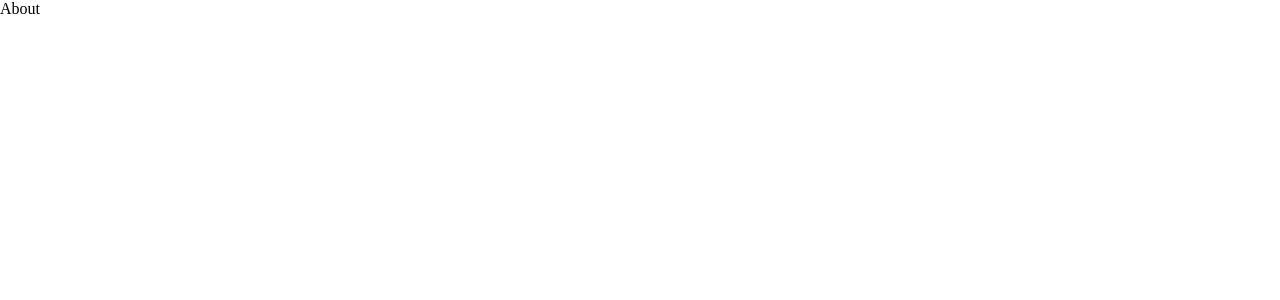
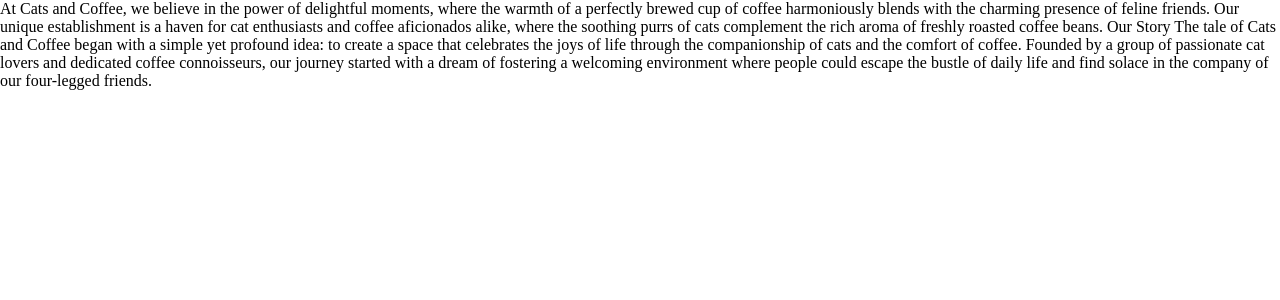
Before and after one commit to bentzi-shuster/webdev1_final_group, a Next.js app: page /about in a window 1280 px wide. Shown: the top 300 px of the page. Built offline with nearby package versions, Linux system fonts and the light colour scheme.

Commit message:
add text to about

```diff
--- a/src/app/about/page.jsx
+++ b/src/app/about/page.jsx
@@ -2,7 +2,13 @@
 
 const About = () => {
   return (
-    <div>About</div>
+    <div>
+At Cats and Coffee, we believe in the power of delightful moments, where the warmth of a perfectly brewed cup of coffee harmoniously blends with the charming presence of feline friends. Our unique establishment is a haven for cat enthusiasts and coffee aficionados alike, where the soothing purrs of cats complement the rich aroma of freshly roasted coffee beans.
+
+Our Story
+The tale of Cats and Coffee began with a simple yet profound idea: to create a space that celebrates the joys of life through the companionship of cats and the comfort of coffee. Founded by a group of passionate cat lovers and dedicated coffee connoisseurs, our journey started with a dream of fostering a welcoming environment where people could escape the bustle of daily life and find solace in the company of our four-legged friends.
+
+    </div>
   )
 }
 
```
